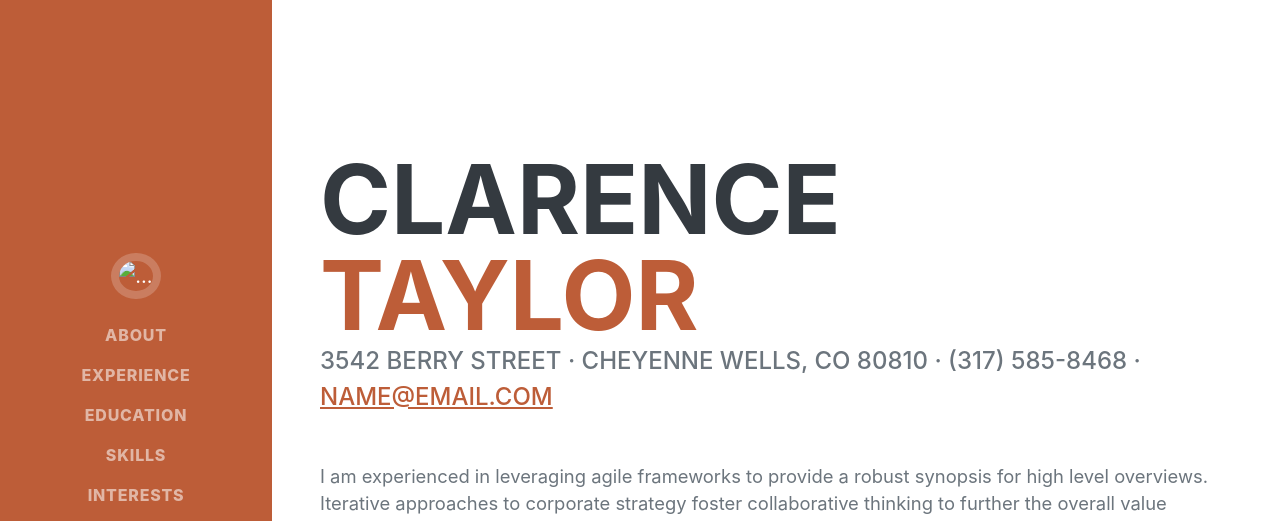
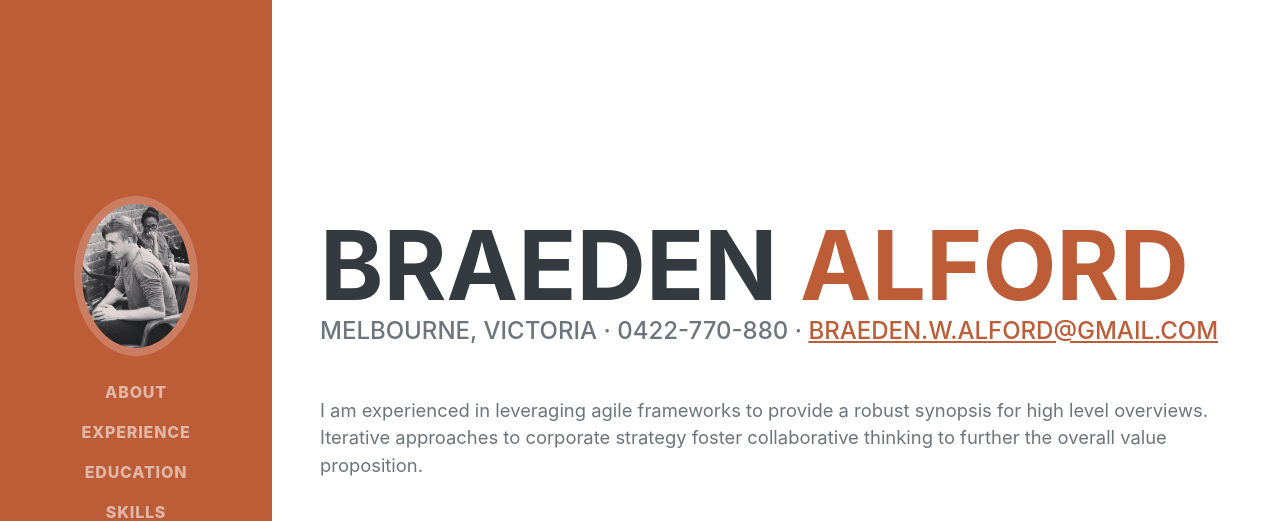
Before and after one commit to braedenalford/portfolio-site, a plain HTML site: page index.html in a window 1280 px wide. Shown: the top 521 px of the page. Drawn offline with nearby package versions, Linux system fonts and the light colour scheme; a web font is replaced by a local one.

Commit message:
Update index.html

```diff
--- a/index.html
+++ b/index.html
@@ -20,7 +20,7 @@
         <nav class="navbar navbar-expand-lg navbar-dark bg-primary fixed-top" id="sideNav">
             <a class="navbar-brand js-scroll-trigger" href="#page-top">
                 <span class="d-block d-lg-none">Braeden Alford</span>
-                <span class="d-none d-lg-block"><img class="img-fluid img-profile rounded-circle mx-auto mb-2" src="assets/img/profile.jpg" alt="..." /></span>
+                <span class="d-none d-lg-block"><img class="img-fluid img-profile rounded-circle mx-auto mb-2" src="assets/img/IMG-2157.JPG" alt="..." /></span>
             </a>
             <button class="navbar-toggler" type="button" data-bs-toggle="collapse" data-bs-target="#navbarResponsive" aria-controls="navbarResponsive" aria-expanded="false" aria-label="Toggle navigation"><span class="navbar-toggler-icon"></span></button>
             <div class="collapse navbar-collapse" id="navbarResponsive">
@@ -40,12 +40,12 @@
             <section class="resume-section" id="about">
                 <div class="resume-section-content">
                     <h1 class="mb-0">
-                        Clarence
-                        <span class="text-primary">Taylor</span>
+                        Braeden
+                        <span class="text-primary">Alford</span>
                     </h1>
                     <div class="subheading mb-5">
-                        3542 Berry Street · Cheyenne Wells, CO 80810 · (317) 585-8468 ·
-                        <a href="mailto:name@email.com">name@email.com</a>
+                        Melbourne, Victoria · 0422-770-880 ·
+                        <a href="mailto:braeden.w.alford@gmail.com">braeden.w.alford@gmail.com</a>
                     </div>
                     <p class="lead mb-5">I am experienced in leveraging agile frameworks to provide a robust synopsis for high level overviews. Iterative approaches to corporate strategy foster collaborative thinking to further the overall value proposition.</p>
                     <div class="social-icons">
```
